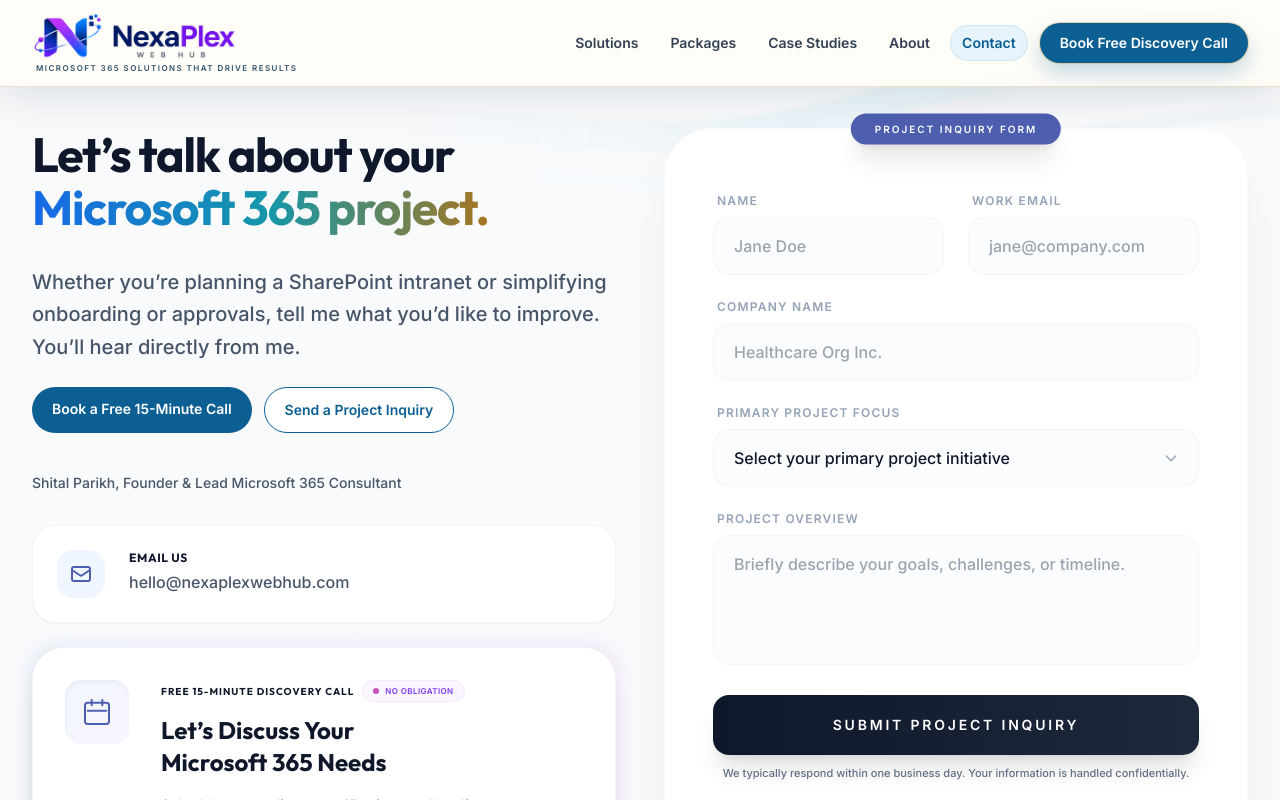
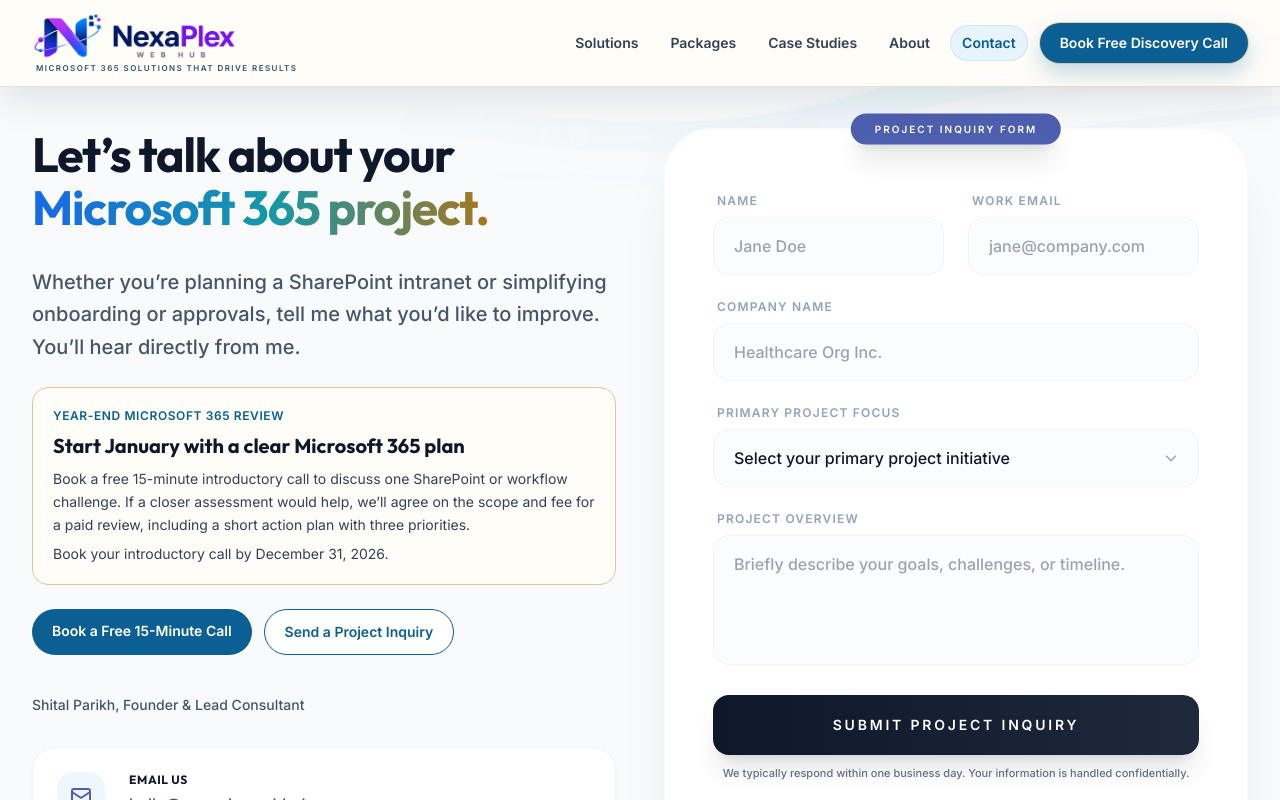
Before and after one commit to stars14sp-hub/nexaplex-website-test, a React (Vite) app: page /contact in a window 1280 px wide. Shown: the top 800 px of the page. Built offline with nearby package versions, Linux system fonts and the light colour scheme.

Commit message:
Preview the year-end review campaign through December 31

```diff
--- a/pages/ContactPage.tsx
+++ b/pages/ContactPage.tsx
@@ -97,6 +97,14 @@ const ContactPage: React.FC = () => {
             <p className="mb-6 text-xl font-medium leading-relaxed text-slate-600">
               Whether you’re planning a SharePoint intranet or simplifying onboarding or approvals, tell me what you’d like to improve. You’ll hear directly from me.
             </p>
+            {Date.now() < Date.parse('2027-01-01T00:00:00-06:00') && (
+              <section aria-labelledby="year-end-review-heading" className="mb-6 rounded-2xl border border-[#dac89c] bg-[#fffdf8] p-5">
+                <p className="mb-2 text-xs font-bold uppercase tracking-wider text-[#0b5f93]">Year-End Microsoft 365 Review</p>
+                <h2 id="year-end-review-heading" className="mb-2 text-xl font-bold text-slate-900">Start January with a clear Microsoft 365 plan</h2>
+                <p className="text-sm leading-relaxed text-slate-700">Book a free 15-minute introductory call to discuss one SharePoint or workflow challenge. If a closer assessment would help, we’ll agree on the scope and fee for a paid review, including a short action plan with three priorities.</p>
+                <p className="mt-2 text-sm text-slate-700">Book your introductory call by December 31, 2026.</p>
+              </section>
+            )}
             <div className="mb-10 flex flex-wrap gap-3">
               <a href="https://outlook.office.com/bookwithme/user/476d6b0ef7b1437393a63c08dd37e97f@nexaplexwebhub.com/meetingtype/gvU-45cccEux3i7eDDbA_g2?anonymous&amp;ismsaljsauthenabled&amp;ep=mLinkFromTile" target="_blank" rel="noopener noreferrer" className="rounded-full bg-[#0b5f93] px-5 py-3 text-center text-sm font-bold text-white hover:bg-[#084a75]">
                 Book a Free 15-Minute Call
@@ -105,7 +113,7 @@ const ContactPage: React.FC = () => {
                 Send a Project Inquiry
               </a>
             </div>
-            <p className="mb-8 text-sm font-medium text-slate-600">Shital Parikh, Founder &amp; Lead Microsoft 365 Consultant</p>
+            <p className="mb-8 text-sm font-medium text-slate-600">Shital Parikh, Founder &amp; Lead Consultant</p>
 
             <div className="space-y-6">
               {/* Standard Email Contact */}
```
